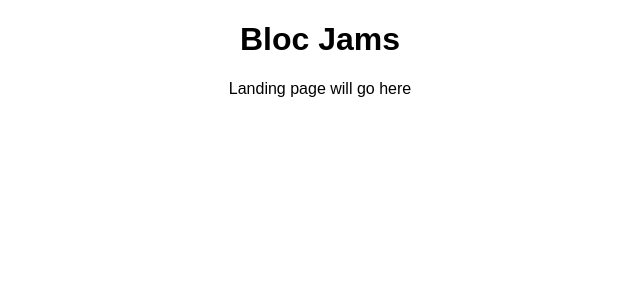
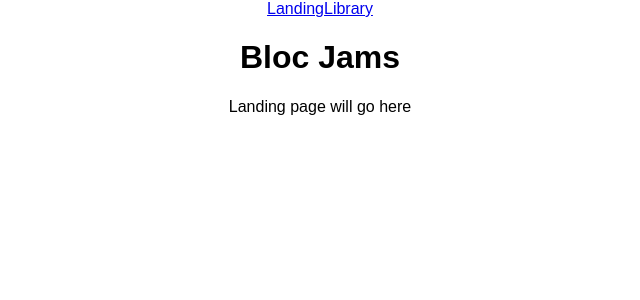
Before and after one commit to Panga123/bloc-jams-react, a React (Create React App) app: page / in a window 1280 px wide. Shown: the top 300 px of the page, without its empty margins (320-960 px from the left). Built offline with nearby package versions, Linux system fonts and the light colour scheme.

Commit message:
checkpoint react 3

```diff
--- a/src/App.js
+++ b/src/App.js
@@ -9,6 +9,10 @@ class App extends Component {
     return (
       <div className="App">
       <header>
+        <nav>
+          <Link to='/'>Landing</Link>
+          <Link to='/library'>Library</Link>
+        </nav>
       <h1>Bloc Jams</h1>
       </header>
       <main>
```
